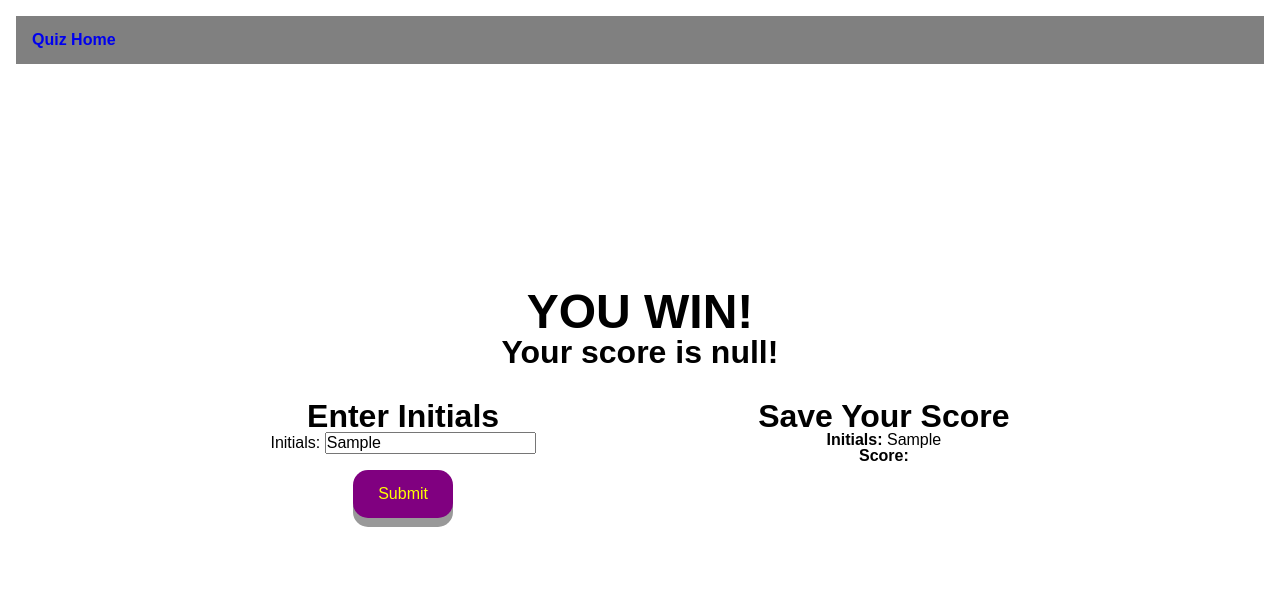
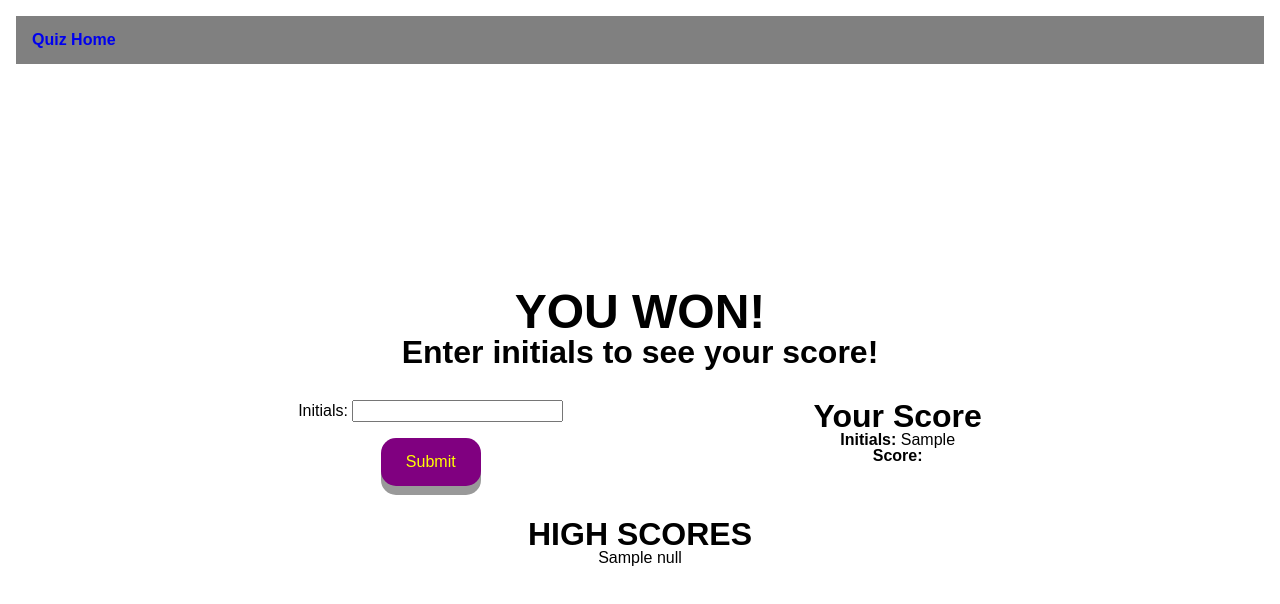
Before and after one commit to Crothos/UTA-BC4-QuizGame, a plain HTML site: page highscores.html in a window 1280 px wide. Both pictures are taken after typing "Sample" into the empty fields and a click on the button "Submit". Drawn offline with Linux system fonts and the light colour scheme.

Commit message:
Began adding high score div

```diff
--- a/assets/scorescript.js
+++ b/assets/scorescript.js
@@ -1,11 +1,10 @@
 var finalScore = localStorage.getItem("Score");
-document.getElementById("score").innerHTML = "Your score is " + finalScore +"!";
+document.getElementById("score").innerHTML = "Enter initials to see your score!";
 var initInput = document.querySelector("#initials");
 var submitButton = document.querySelector("#submit");
 var userInitSpan = document.querySelector("#user-initials");
 var userScoreSpan = document.querySelector("#user-score");
-
-renderScore();
+var highScores = document.querySelector("#highScores");
 
 submitButton.addEventListener("click", function(event) {
   event.preventDefault();
@@ -20,4 +19,14 @@ function renderScore() {
   var init = localStorage.getItem("Initials");
   userInitSpan.textContent = init;
   userScoreSpan.textContent = finalScore;
+
+  var li = document.createElement("li");
+  li.textContent = init + " " + finalScore;
+  highScores.appendChild(li);
+  resetForm();
 }
+
+function resetForm() {
+  document.getElementById("initialForm").reset();
+
+}
--- a/highscores.html
+++ b/highscores.html
@@ -12,14 +12,13 @@
     </header>
     <main>
         <div>
-            <h1> YOU WIN!</h1>
-            <h2 id = "score">Your score is:</h2>
+            <h1> YOU WON!</h1>
+            <h2 id = "score"></h2>
         </div>
 
         <div class="clearfix">
             <div class="card">
-              <h2>Enter Initials</h2>
-              <form method="POST">
+              <form method="POST" id="initialForm">
                 <div class="input-group">
                   <label for="initials">Initials:</label>
                   <input type="text" name="initials" id="initials" placeholder="" />
@@ -28,11 +27,14 @@
               </form>
             </div>
             <div class="card">
-              <h2>Save Your Score</h2>
+              <h2>Your Score</h2>
               <p><strong>Initials:</strong> <span id="user-initials"></span></p>
               <p><strong>Score:</strong> <span id="user-score"></span></p>
             </div>
         </div>
+
+        <h2>HIGH SCORES</h2>
+        <ul id = "highScores"></ol>
     </main>
 <script src="./assets/scorescript.js"></script>
 </body>
```
Also changed, not shown: index.html (+1 -1 lines).
